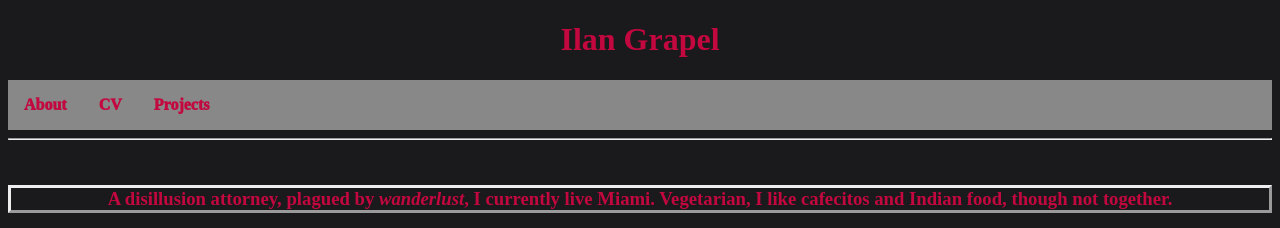
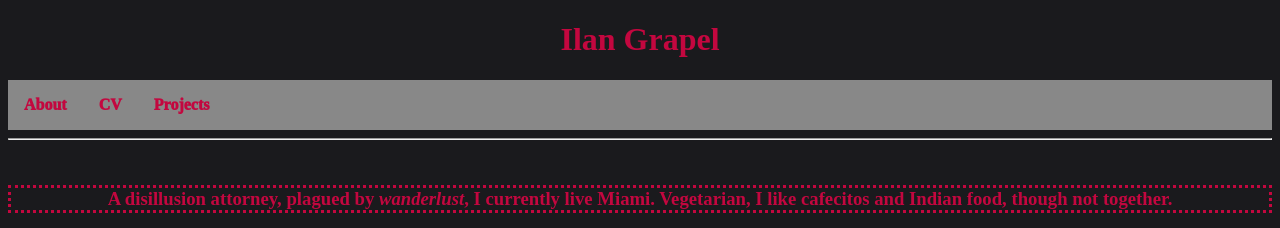
Before and after one commit to igrapel/Web_Development_Notes-igrapel, a plain HTML site: page index.html in a window 1280 px wide. Shown: the top 228 px of the page. Drawn offline with Linux system fonts and the light colour scheme; grey boxes are pictures that could not be loaded.

Commit message:
Update index.html

```diff
--- a/index.html
+++ b/index.html
@@ -14,7 +14,7 @@ body {
   }
 
   #speech{
-     border-style: outset;
+     border-style: dotted;
   }
 
 h1{
```
